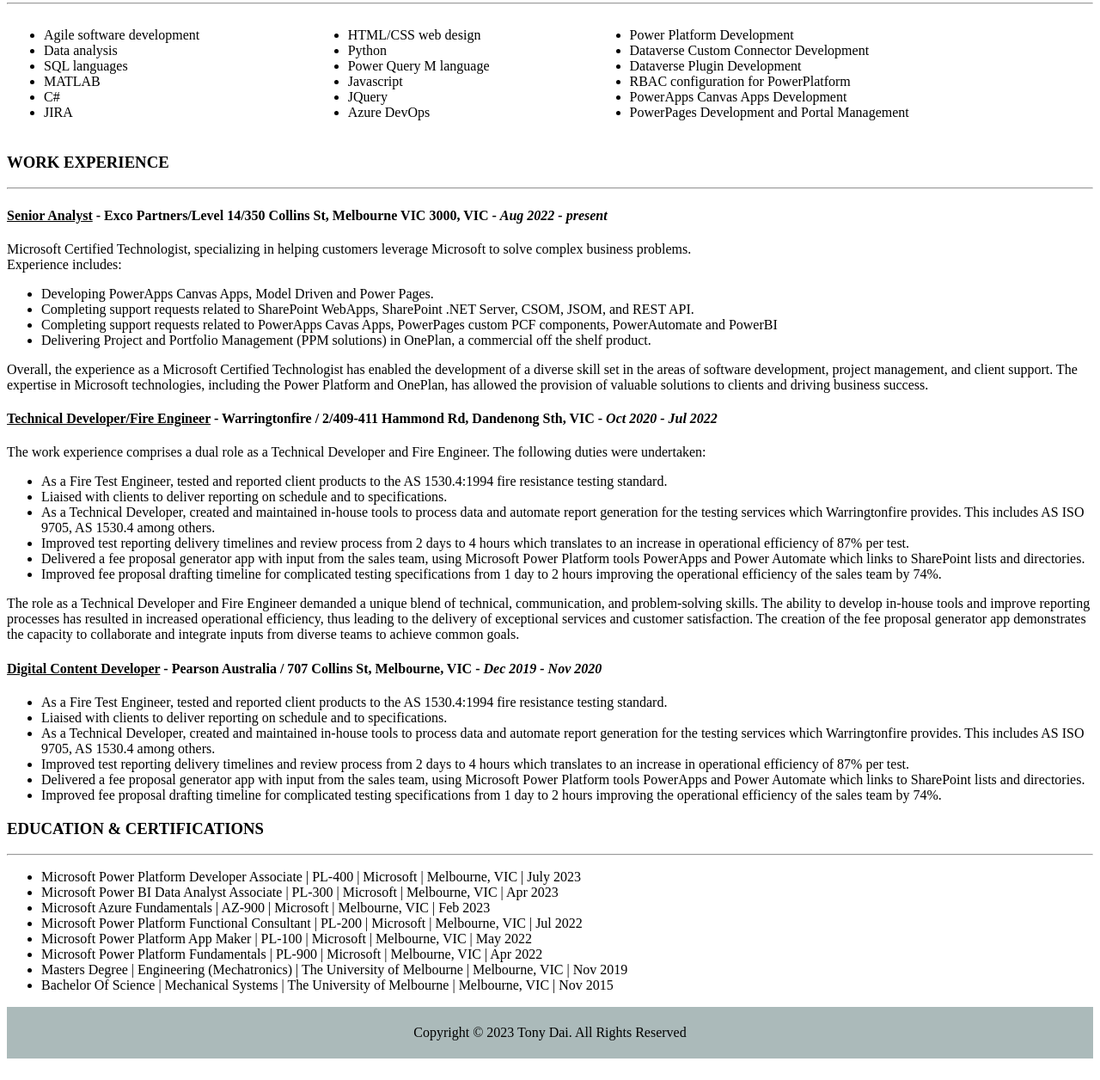
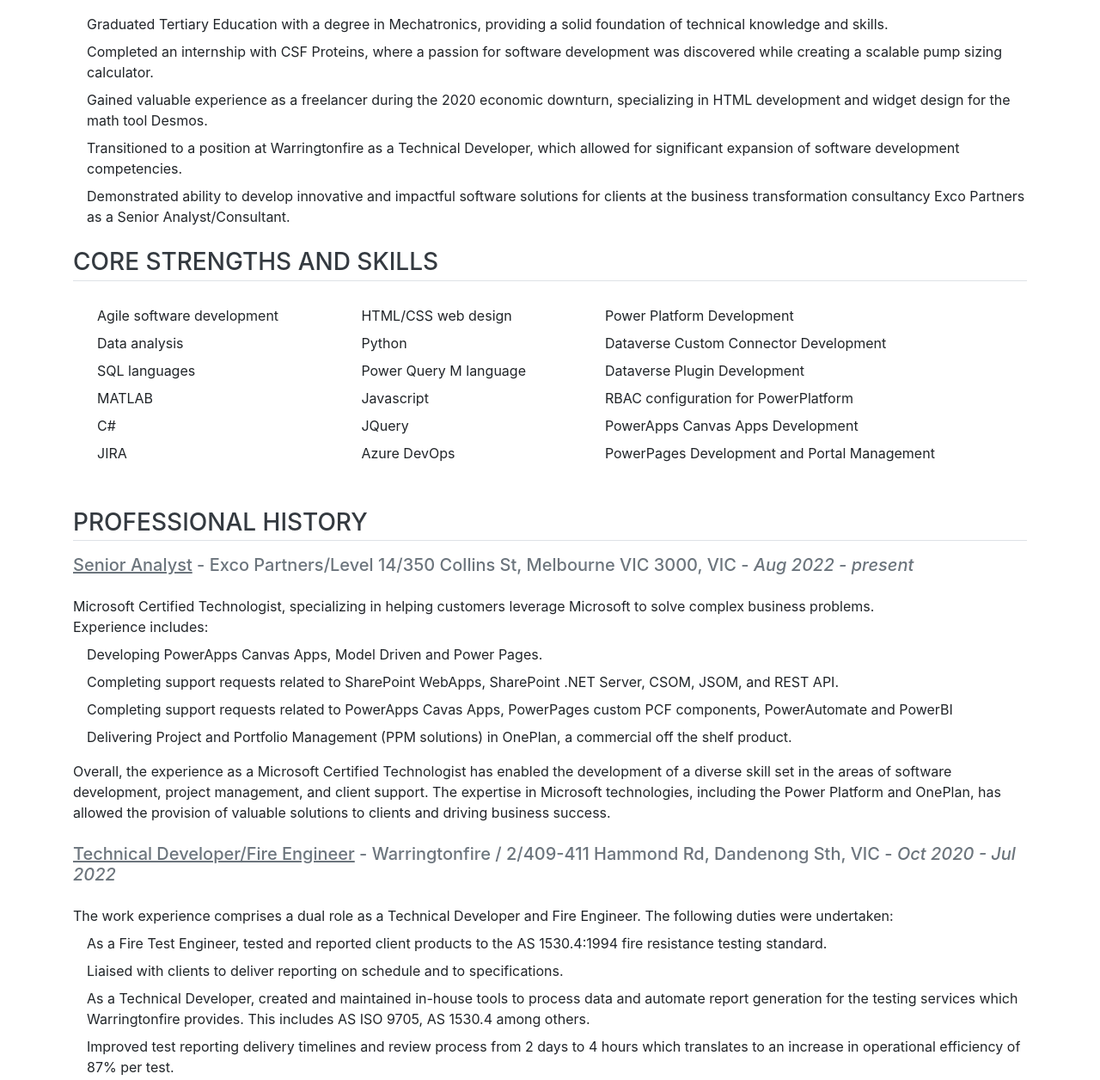
Before and after one commit to tony-dai-meng/capstone-2, a plain HTML site: page index.html in a window 1280 px wide. Shown: the part 332-1588 px from the top of the page at 86% size. Drawn offline with nearby package versions, Linux system fonts and the light colour scheme.

Commit message:
Resume Conifgured

```diff
--- a/index.html
+++ b/index.html
@@ -10,121 +10,167 @@
         <title>My Resume</title>
         <meta name="description" content="" />
         <meta name="viewport" content="width=device-width, initial-scale=1" />
+        <link rel="stylesheet" href="https://stackpath.bootstrapcdn.com/bootstrap/4.5.2/css/bootstrap.min.css"
+        integrity="sha384-JcKb8q3iqJ61gNV9KGb8thSsNjpSL0n8PARn9HuZOnIxN0hoP+VmmDGMN5t9UJ0Z"
+        crossorigin="anonymous"/>
         <link rel="stylesheet" href="./style.css" />
     </head>
     <body>
         <!--[if lt IE 7]>
             <p class="browsehappy">You are using an <strong>outdated</strong> browser. Please <a href="#">upgrade your browser</a> to improve your experience.</p>
         <![endif]-->
-        <h1>TONY DAI</h1>
-        <h2>Microsoft Application Developer</h2>
-        <h3>CAREER SUMMARY</h3>
-        <hr />
-        <ul>
-            <li>Graduated Tertiary Education with a degree in Mechatronics, providing a solid foundation of technical knowledge and skills.</li>
-            <li>Completed an internship with CSF Proteins, where a passion for software development was discovered while creating a scalable pump sizing calculator.</li>
-            <li>Gained valuable experience as a freelancer during the 2020 economic downturn, specializing in HTML development and widget design for the math tool Desmos.</li>
-            <li>Transitioned to a position at Warringtonfire as a Technical Developer, which allowed for significant expansion of software development competencies.</li>
-            <li>Demonstrated ability to develop innovative and impactful software solutions for clients at the business transformation consultancy Exco Partners as a Senior Analyst/Consultant.</li>
+        <section class="bg-light py-5">
+            <!-- Container for alignment and spacing -->
+            <div class="container">
+                <!-- Actual H1 -->
+                <h1 class="display-3 text-center text-uppercase text-dark mb-4 border-bottom pb-2">
+                    Tony Dai
+                </h1>
+                <!-- Subheading or description -->
+                <p class="lead text-center text-muted">
+                    Microsoft Application Developer
+                </p>
+            </div>
+        </section>
+        <div class="container my-4">
+            <!-- Actual H3 -->
+            <h3 class="display-5 text-left text-uppercase text-dark mb-4 border-bottom pb-1">
+                CAREER SUMMARY
+            </h3>
+            <!-- Unordered List -->
+            <ul class="list-unstyled pl-3">
+                <li class="mb-2"><i class="bi bi-arrow-right text-primary"></i> Graduated Tertiary Education with a degree in Mechatronics, providing a solid foundation of technical knowledge and skills.</li>
+                <li class="mb-2"><i class="bi bi-arrow-right text-primary"></i> Completed an internship with CSF Proteins, where a passion for software development was discovered while creating a scalable pump sizing calculator.</li>
+                <li class="mb-2"><i class="bi bi-arrow-right text-primary"></i> Gained valuable experience as a freelancer during the 2020 economic downturn, specializing in HTML development and widget design for the math tool Desmos.</li>
+                <li class="mb-2"><i class="bi bi-arrow-right text-primary"></i> Transitioned to a position at Warringtonfire as a Technical Developer, which allowed for significant expansion of software development competencies.</li>
+                <li class="mb-2"><i class="bi bi-arrow-right text-primary"></i> Demonstrated ability to develop innovative and impactful software solutions for clients at the business transformation consultancy Exco Partners as a Senior Analyst/Consultant.</li>
             </ul>
-        <h3>CORE STRENGTHS AND SKILLS</h3>
-        <hr />
-        <table style="width:100%">
+        </div>
+
+        <!-- Container for alignment and spacing -->
+        <div class="container my-4">
+            <!-- Actual H3 -->
+            <h3 class="display-5 text-left text-uppercase text-dark mb-3 border-bottom pb-1">
+                CORE STRENGTHS AND SKILLS
+            </h3>
+
+            <!-- Table -->
+            <table class="table no-top-border">
+                <tbody>
                     <tr>
                         <td>
-                    <ul>
-                        <li>Agile software development</li>
-                        <li>Data analysis</li>
-                        <li>SQL languages</li>
-                        <li>MATLAB</li>
-                        <li>C#</li>
-                        <li>JIRA</li>
+                            <ul class="list-unstyled pl-3">
+                                <li class="mb-2"><i class="bi bi-arrow-right text-primary"></i>Agile software development</li>
+                                <li class="mb-2"><i class="bi bi-arrow-right text-primary"></i>Data analysis</li>
+                                <li class="mb-2"><i class="bi bi-arrow-right text-primary"></i>SQL languages</li>
+                                <li class="mb-2"><i class="bi bi-arrow-right text-primary"></i>MATLAB</li>
+                                <li class="mb-2"><i class="bi bi-arrow-right text-primary"></i>C#</li>
+                                <li class="mb-2"><i class="bi bi-arrow-right text-primary"></i>JIRA</li>
                             </ul>
                         </td>
                         <td>
-                    <ul>
-                        <li>HTML/CSS web design</li>
-                        <li>Python</li>
-                        <li>Power Query M language</li>
-                        <li>Javascript</li>
-                        <li>JQuery</li>
-                        <li>Azure DevOps</li>
+                            <ul class="list-unstyled pl-3">
+                                <li class="mb-2"><i class="bi bi-arrow-right text-primary"></i>HTML/CSS web design</li>
+                                <li class="mb-2"><i class="bi bi-arrow-right text-primary"></i>Python</li>
+                                <li class="mb-2"><i class="bi bi-arrow-right text-primary"></i>Power Query M language</li>
+                                <li class="mb-2"><i class="bi bi-arrow-right text-primary"></i>Javascript</li>
+                                <li class="mb-2"><i class="bi bi-arrow-right text-primary"></i>JQuery</li>
+                                <li class="mb-2"><i class="bi bi-arrow-right text-primary"></i>Azure DevOps</li>
                             </ul>
                         </td>
                         <td>
-                    <ul>
-                        <li>Power Platform Development</li>
-                        <li>Dataverse Custom Connector Development</li>
-                        <li>Dataverse Plugin Development</li>
-                        <li>RBAC configuration for PowerPlatform</li>
-                        <li>PowerApps Canvas Apps Development</li>
-                        <li>PowerPages Development and Portal Management</li>
+                            <ul class="list-unstyled pl-3">
+                                <li class="mb-2"><i class="bi bi-arrow-right text-primary"></i>Power Platform Development</li>
+                                <li class="mb-2"><i class="bi bi-arrow-right text-primary"></i>Dataverse Custom Connector Development</li>
+                                <li class="mb-2"><i class="bi bi-arrow-right text-primary"></i>Dataverse Plugin Development</li>
+                                <li class="mb-2"><i class="bi bi-arrow-right text-primary"></i>RBAC configuration for PowerPlatform</li>
+                                <li class="mb-2"><i class="bi bi-arrow-right text-primary"></i>PowerApps Canvas Apps Development</li>
+                                <li class="mb-2"><i class="bi bi-arrow-right text-primary"></i>PowerPages Development and Portal Management</li>
                             </ul>
                         </td>
                     </tr>
+                </tbody>
             </table>
-        <h3>WORK EXPERIENCE</h3>
-        <hr />
-        <h4><u>Senior Analyst</u> - Exco Partners/Level 14/350 Collins St, Melbourne VIC 3000, VIC - <i>Aug 2022 - present</i></h4>
-        <p>
+        </div>
+        <div class="container my-4">
+            <!-- H3 and H4 headings -->
+            <h3 class="display-5 text-left text-uppercase text-dark mb-3 border-bottom pb-1">
+                PROFESSIONAL HISTORY
+            </h3>
+            <h4 class="text-left text-muted mb-4 h5">
+                <u>Senior Analyst</u> - Exco Partners/Level 14/350 Collins St, Melbourne VIC 3000, VIC - <i>Aug 2022 - present</i>
+            </h4>
+
+            <!-- Paragraph containing an unordered list -->
+            <p class="mb-2">
                 Microsoft Certified Technologist, specializing in helping customers leverage Microsoft to solve complex business problems. <br />
                 Experience includes:
             </p>
-
-        <ul>
-            <li>Developing PowerApps Canvas Apps, Model Driven and Power Pages.</li>
-            <li>Completing support requests related to SharePoint WebApps, SharePoint .NET Server, CSOM, JSOM, and REST API.</li>
-            <li>Completing support requests related to PowerApps Cavas Apps, PowerPages custom PCF components, PowerAutomate and PowerBI</li>
-            <li>Delivering Project and Portfolio Management (PPM solutions) in OnePlan, a commercial off the shelf product.</li>
+                <ul class="list-unstyled pl-3 mt-2">
+                    <li class="mb-2"><i class="bi bi-arrow-right text-primary"></i> Developing PowerApps Canvas Apps, Model Driven and Power Pages.</li>
+                    <li class="mb-2"><i class="bi bi-arrow-right text-primary"></i> Completing support requests related to SharePoint WebApps, SharePoint .NET Server, CSOM, JSOM, and REST API.</li>
+                    <li class="mb-2"><i class="bi bi-arrow-right text-primary"></i> Completing support requests related to PowerApps Cavas Apps, PowerPages custom PCF components, PowerAutomate and PowerBI</li>
+                    <li class="mb-2"><i class="bi bi-arrow-right text-primary"></i> Delivering Project and Portfolio Management (PPM solutions) in OnePlan, a commercial off the shelf product.</li>
                 </ul>
-        <p>
+            <p class="mb-2">
                 Overall, the experience as a Microsoft Certified Technologist has enabled the development of a
                 diverse skill set in the areas of software development, project management, and client support.
                 The expertise in Microsoft technologies, including the Power Platform and OnePlan, has allowed the
                 provision of valuable solutions to clients and driving business success.
             </p>
-        <h4><u>Technical Developer/Fire Engineer</u> - Warringtonfire / 2/409-411 Hammond Rd, Dandenong Sth, VIC - <i>Oct 2020 - Jul 2022</i></h4>
-        <p>
+
+
+            <h4 class="text-left text-muted mb-4 h5 mt-4">
+                <u>Technical Developer/Fire Engineer</u> - Warringtonfire / 2/409-411 Hammond Rd, Dandenong Sth, VIC - <i>Oct 2020 - Jul 2022</i>
+            </h4>
+
+            <!-- Paragraph containing an unordered list -->
+            <p class="mb-2">
                 The work experience comprises a dual role as a Technical Developer and Fire Engineer. The following duties were undertaken:
             </p>
-        <ul>
-            <li>As a Fire Test Engineer, tested and reported client products to the AS 1530.4:1994 fire resistance testing standard.</li>
-            <li>Liaised with clients to deliver reporting on schedule and to specifications.</li>
-            <li>As a Technical Developer, created and maintained in-house tools to process data and automate report generation for the testing services which Warringtonfire provides. This includes AS ISO 9705, AS 1530.4 among others.</li>
-            <li>Improved test reporting delivery timelines and review process from 2 days to 4 hours which translates to an increase in operational efficiency of 87% per test.</li>
-            <li>Delivered a fee proposal generator app with input from the sales team, using Microsoft Power Platform tools PowerApps and Power Automate which links to SharePoint lists and directories.</li>
-            <li>Improved fee proposal drafting timeline for complicated testing specifications from 1 day to 2 hours improving the operational efficiency of the sales team by 74%.</li>
+                <ul class="list-unstyled pl-3 mt-2">
+                    <li class="mb-2"><i class="bi bi-arrow-right text-primary"></i> As a Fire Test Engineer, tested and reported client products to the AS 1530.4:1994 fire resistance testing standard.</li>
+                    <li class="mb-2"><i class="bi bi-arrow-right text-primary"></i> Liaised with clients to deliver reporting on schedule and to specifications.</li>
+                    <li class="mb-2"><i class="bi bi-arrow-right text-primary"></i> As a Technical Developer, created and maintained in-house tools to process data and automate report generation for the testing services which Warringtonfire provides. This includes AS ISO 9705, AS 1530.4 among others.</li>
+                    <li class="mb-2"><i class="bi bi-arrow-right text-primary"></i> Improved test reporting delivery timelines and review process from 2 days to 4 hours which translates to an increase in operational efficiency of 87% per test.</li>
+                    <li class="mb-2"><i class="bi bi-arrow-right text-primary"></i> Delivered a fee proposal generator app with input from the sales team, using Microsoft Power Platform tools PowerApps and Power Automate which links to SharePoint lists and directories.</li>
+                    <li class="mb-2"><i class="bi bi-arrow-right text-primary"></i> Improved fee proposal drafting timeline for complicated testing specifications from 1 day to 2 hours improving the operational efficiency of the sales team by 74%.</li>
                 </ul>
-        <p>
+            <p class="mb-2">
             The role as a Technical Developer and Fire Engineer demanded a unique blend of technical, communication, and problem-solving skills.
             The ability to develop in-house tools and improve reporting processes has resulted in increased operational efficiency,
             thus leading to the delivery of exceptional services and customer satisfaction. The creation of the fee proposal generator app
             demonstrates the capacity to collaborate and integrate inputs from diverse teams to achieve common goals.
             </p>
-        <h4><u>Digital Content Developer</u> - Pearson Australia / 707 Collins St, Melbourne, VIC - <i>Dec 2019 - Nov 2020</i></h4>
-        <ul>
-            <li>As a Fire Test Engineer, tested and reported client products to the AS 1530.4:1994 fire resistance testing standard.</li>
-            <li>Liaised with clients to deliver reporting on schedule and to specifications.</li>
-            <li>As a Technical Developer, created and maintained in-house tools to process data and automate report generation for the testing services which Warringtonfire provides. This includes AS ISO 9705, AS 1530.4 among others.</li>
-            <li>Improved test reporting delivery timelines and review process from 2 days to 4 hours which translates to an increase in operational efficiency of 87% per test.</li>
-            <li>Delivered a fee proposal generator app with input from the sales team, using Microsoft Power Platform tools PowerApps and Power Automate which links to SharePoint lists and directories.</li>
-            <li>Improved fee proposal drafting timeline for complicated testing specifications from 1 day to 2 hours improving the operational efficiency of the sales team by 74%.</li>
+
+            <h4 class="text-left text-muted mb-4 h5 mt-4"><u>Digital Content Developer</u> - Pearson Australia / 707 Collins St, Melbourne, VIC - <i>Dec 2019 - Nov 2020</i></h4>
+                <ul class="list-unstyled pl-3 mt-2">
+                    <li class="mb-2"><i class="bi bi-arrow-right text-primary"></i> Contributed to the development of online widgets as part of a team for web-based learning modules aimed at high school students from years 7-10.</li>
+                    <li class="mb-2"><i class="bi bi-arrow-right text-primary"></i> Collaborated with other freelancers under the K-12 Mathematics team at Person Australia to ensure timely completion of modules.</li>
+                    <li class="mb-2"><i class="bi bi-arrow-right text-primary"></i> As a Technical Developer, created and maintained in-house tools to process data and automate report generation for the testing services which Warringtonfire provides. This includes AS ISO 9705, AS 1530.4 among others.</li>
+                    <li class="mb-2"><i class="bi bi-arrow-right text-primary"></i> Improved test reporting delivery timelines and review process from 2 days to 4 hours which translates to an increase in operational efficiency of 87% per test.</li>
+                    <li class="mb-2"><i class="bi bi-arrow-right text-primary"></i> Self-taught in the basics of JavaScript, HTML, CSS, and the Desmos maths tool while gaining knowledge in the usage of REST APIs.</li>
                 </ul>
-        <h3>EDUCATION & CERTIFICATIONS</h3>
-        <hr />
-        <ul>
-            <li>Microsoft Power Platform Developer Associate | PL-400 | Microsoft | Melbourne, VIC | July 2023</li>
-            <li>Microsoft Power BI Data Analyst Associate | PL-300 | Microsoft | Melbourne, VIC | Apr 2023</li>
-            <li>Microsoft Azure Fundamentals | AZ-900 | Microsoft | Melbourne, VIC | Feb 2023</li>
-            <li>Microsoft Power Platform Functional Consultant | PL-200 | Microsoft | Melbourne, VIC | Jul 2022</li>
-            <li>Microsoft Power Platform App Maker | PL-100 | Microsoft | Melbourne, VIC | May 2022</li>
-            <li>Microsoft Power Platform Fundamentals | PL-900 | Microsoft | Melbourne, VIC | Apr 2022</li>
-            <li>Masters Degree | Engineering (Mechatronics) | The University of Melbourne | Melbourne, VIC | Nov 2019</li>
-            <li>Bachelor Of Science | Mechanical Systems | The University of Melbourne | Melbourne, VIC | Nov 2015</li>
+        </div>
+
+
+        <div class="container my-4">
+            <h3 class="display-5 text-left text-uppercase text-dark mb-3 border-bottom pb-1">EDUCATION & CERTIFICATIONS</h3>
+            <ul class="list-unstyled pl-3 mt-2">
+                <li class="mb-2"><i class="bi bi-arrow-right text-primary"></i> Microsoft Power Platform Developer Associate | PL-400 | Microsoft | Melbourne, VIC | July 2023</li>
+                <li class="mb-2"><i class="bi bi-arrow-right text-primary"></i> Microsoft Power BI Data Analyst Associate | PL-300 | Microsoft | Melbourne, VIC | Apr 2023</li>
+                <li class="mb-2"><i class="bi bi-arrow-right text-primary"></i> Microsoft Azure Fundamentals | AZ-900 | Microsoft | Melbourne, VIC | Feb 2023</li>
+                <li class="mb-2"><i class="bi bi-arrow-right text-primary"></i> Microsoft Power Platform Functional Consultant | PL-200 | Microsoft | Melbourne, VIC | Jul 2022</li>
+                <li class="mb-2"><i class="bi bi-arrow-right text-primary"></i> Microsoft Power Platform App Maker | PL-100 | Microsoft | Melbourne, VIC | May 2022</li>
+                <li class="mb-2"><i class="bi bi-arrow-right text-primary"></i> Microsoft Power Platform Fundamentals | PL-900 | Microsoft | Melbourne, VIC | Apr 2022</li>
+                <li class="mb-2"><i class="bi bi-arrow-right text-primary"></i> Masters Degree | Engineering (Mechatronics) | The University of Melbourne | Melbourne, VIC | Nov 2019</li>
+                <li class="mb-2"><i class="bi bi-arrow-right text-primary"></i> Bachelor Of Science | Mechanical Systems | The University of Melbourne | Melbourne, VIC | Nov 2015</li>
             </ul>
+        </div>
         <script src="" async defer></script>
     </body>
-    <footer>
+
+    <footer class = "bg-light py-2">
         <p>Copyright © 2023 Tony Dai. All Rights Reserved</p>
       </footer>
 </html>
--- a/style.css
+++ b/style.css
@@ -1,6 +1,8 @@
 footer {
     text-align: center;
     padding: 5px;
-    background-color: #abbaba;
-    color: #000;
   }
+
+.no-top-border > tbody > tr:first-child > td {
+    border-top: none;
+}
```
Lines whose indentation alone changed are shown as unchanged.
